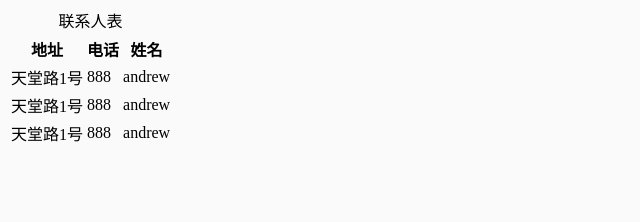
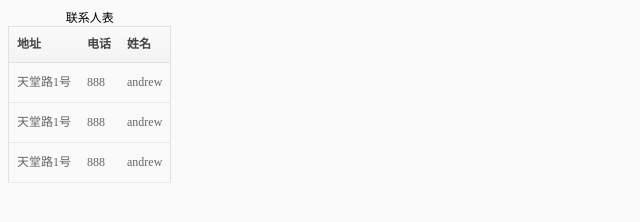
Before and after one commit to walkdoer/backbone-crud-table, a website: page app/index.html in a window 1280 px wide. Shown: the whole page, without its empty margins (0-640 px from the left). Drawn offline with nearby package versions, Linux system fonts and the light colour scheme.

Commit message:
添加样式

```diff
--- a/app/styles/main.css
+++ b/app/styles/main.css
@@ -1,8 +1,41 @@
 body {
     background: #fafafa;
 }
-
 .hero-unit {
     margin: 50px auto 0 auto;
     width: 300px;
 }
+table {
+    font-size: 12px;
+    border-collapse: collapse;
+    border: 1px solid #e1e1e1;
+}
+table tbody tr {
+    border-bottom: 1px solid #e8e8e8;
+    border-top: 1px solid #e8e8e8;
+}
+table tbody td {
+    line-height: 19px;
+    padding: 10px 8px;
+    color: #666;
+    white-space: nowrap;
+    *border-bottom: 1px solid #e8e8e8;
+    *border-top: 1px solid #e8e8e8;
+}
+table thead th {
+    line-height: 19px;
+    padding: 8px;
+    color: #444;
+    cursor: pointer;
+    border-bottom: 1px solid #e1e1e1;
+    cursor: pointer;
+    text-align: left;
+    -webkit-box-shadow: inset 0px 1px 0 rgba(255, 255, 255, 1.0);
+    -moz-box-shadow: inset 0px 1px 0 rgba(255, 255, 255, 1.0);
+    box-shadow: inset 0px 1px 0 rgba(255, 255, 255, 1.0);
+    background: -webkit-gradient(linear, 0 0, 0 100%, from(#fafafa), to(#f3f3f3));
+    background: -moz-linear-gradient(top, #fafafa, #f3f3f3);
+    background: -ms-linear-gradient(top, #fafafa, #f3f3f3);
+    *background: #f5f5f5;
+    white-space: nowrap;
+}
```
